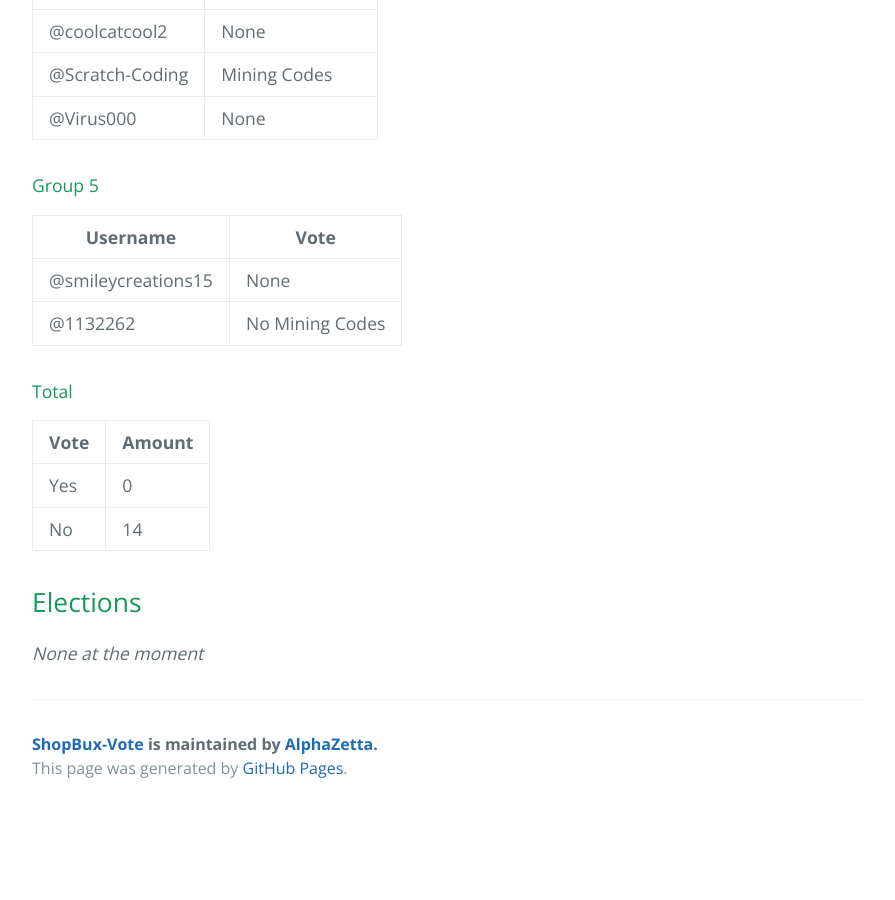
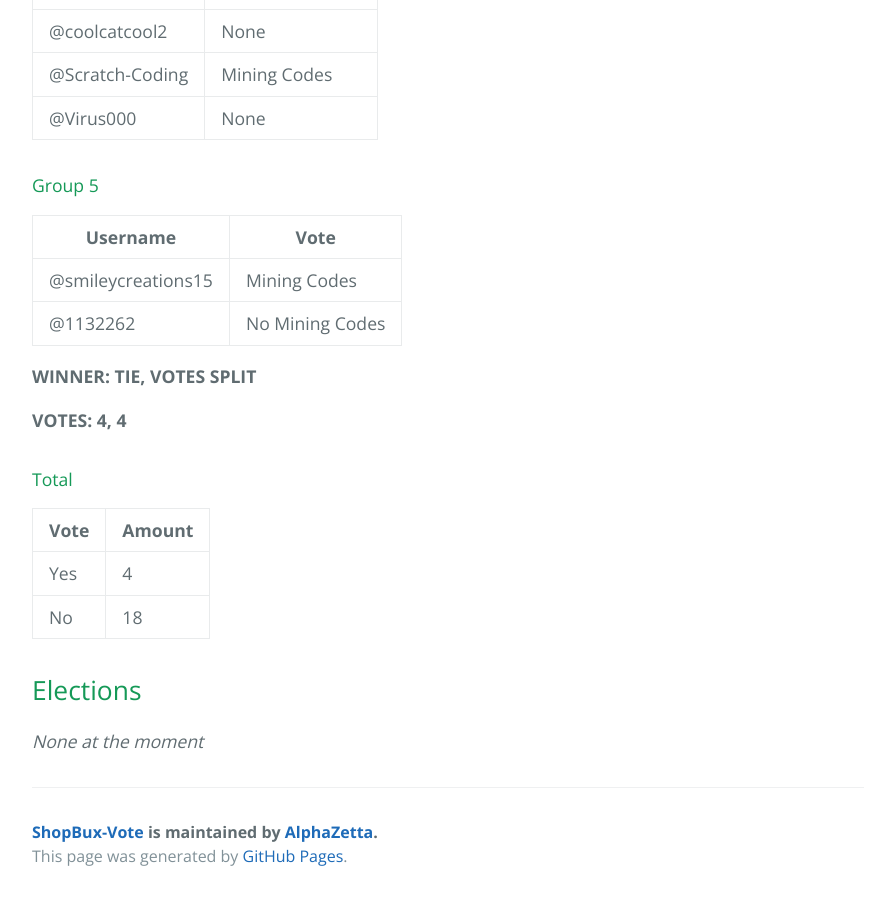
Before and after one commit to AlphaZetta/ShopBux-Vote, a Jekyll site: the page built from index.md, in a window 1280 px wide and 900 px high, scrolled down 3537 px. Shown: the whole window, without its empty margins (192-1087 px from the left). Built offline with Jekyll 4.4.1, drawn with Linux system fonts in a browser that asks for light colours; the repository's description, which GitHub fills in, is left out; our own code applies the rules of GitHub Pages for plain Markdown files; before the commit the page ends 4349 px from its top, so only the background shows below that.

Commit message:
Update index.md

```diff
--- a/index.md
+++ b/index.md
@@ -116,15 +116,19 @@ Username | Vote
 
 Username | Vote
 -|-
-@smileycreations15 | None
+@smileycreations15 | Mining Codes
 @1132262 | No Mining Codes
+
+**WINNER: TIE, VOTES SPLIT**
+
+**VOTES: 4, 4**
 
 #### Total
 
 Vote | Amount
 -|-
-Yes | 0
-No | 14
+Yes | 4
+No | 18
 
 ## Elections
 
```
